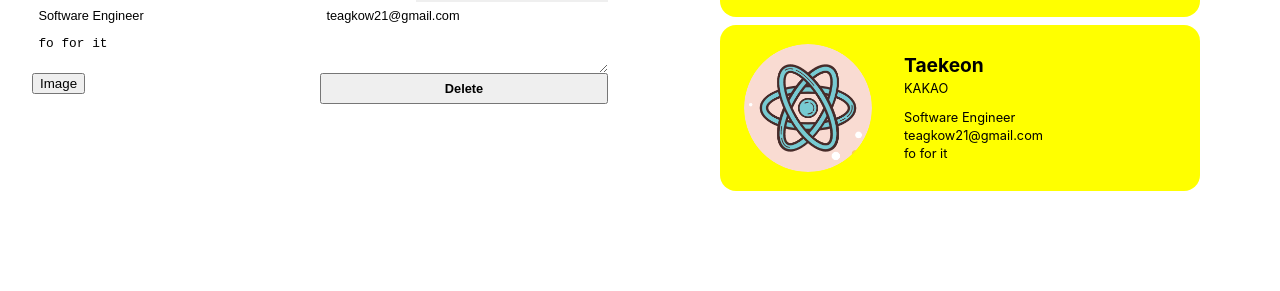
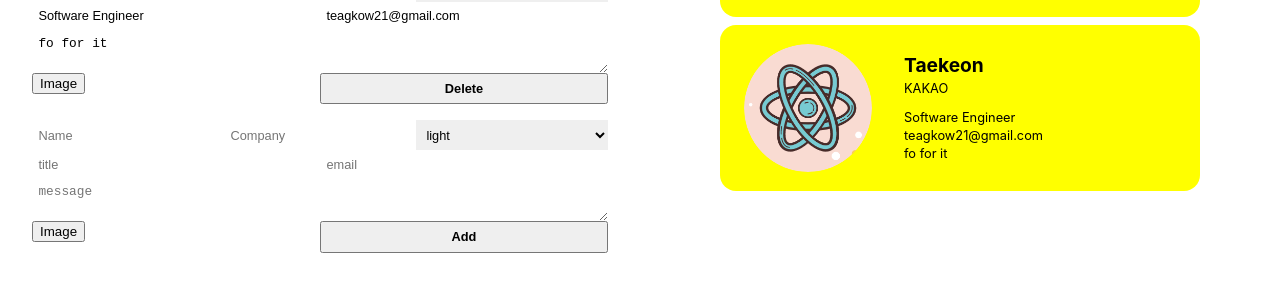
Before and after one commit to createhb21/Business-Card-Maker-App, a React (Create React App) app: page /maker in a window 1280 px wide. Shown: the part 475-766 px from the top of the page. Built offline with nearby package versions, Linux system fonts and the light colour scheme; no server answers; sample sign-in values are in the browser's storage; grey boxes are pictures that could not be loaded.

Commit message:
add CardAddForm component

```diff
--- /dev/null
+++ b/src/components/card_add_form/card_add_form.jsx
@@ -0,0 +1,85 @@
+import React, { useRef } from 'react';
+import styles from './card_add_form.module.css';
+import Button from '../button/button';
+import ImageFileInput from '../image_file_input/image_file_input';
+
+const CardAddForm = ({ onAdd }) => {
+  const formRef = useRef();
+  const nameRef = useRef();
+  const companyRef = useRef();
+  const themeRef = useRef();
+  const titleRef = useRef();
+  const emailRef = useRef();
+  const messageRef = useRef();
+
+  const onSubmit = (e) => {
+    e.preventDefault();
+    const card = {
+      id: Date.now(),
+      name: nameRef.current.value || '',
+      company: companyRef.current.value || '',
+      theme: themeRef.current.value || '',
+      title: titleRef.current.value || '',
+      emaie: emailRef.current.value || '',
+      message: messageRef.current.value || '',
+      fileName: '',
+      fielURL: '',
+    };
+    formRef.current.reset();
+    onAdd(card);
+  };
+  return (
+    <form ref={formRef} className={styles.form}>
+      <input
+        ref={nameRef}
+        className={styles.input}
+        type="text"
+        name="name"
+        placeholder="Name"
+      />
+      <input
+        ref={companyRef}
+        className={styles.input}
+        type="text"
+        name="company"
+        placeholder="Company"
+      />
+      <select
+        ref={themeRef}
+        className={styles.select}
+        name="theme"
+        placeholder="theme"
+      >
+        <option placeholder="light">light</option>
+        <option placeholder="dark">dark</option>
+        <option placeholder="colorful">colorful</option>
+      </select>
+      <input
+        ref={titleRef}
+        className={styles.input}
+        type="text"
+        name="title"
+        placeholder="title"
+      />
+      <input
+        ref={emailRef}
+        className={styles.input}
+        type="text"
+        name="email"
+        placeholder="email"
+      />
+      <textarea
+        ref={messageRef}
+        className={styles.textarea}
+        name="message"
+        placeholder="message"
+      />
+      <div className={styles.fileInput}>
+        <ImageFileInput />
+      </div>
+      <Button name="Add" onClick={onSubmit} />
+    </form>
+  );
+};
+
+export default CardAddForm;
--- /dev/null
+++ b/src/components/card_add_form/card_add_form.module.css
@@ -0,0 +1,45 @@
+@value makerBlack, makerWhite from '../../common/colors.css';
+
+.form {
+  display: flex;
+  width: 100%;
+  flex-wrap: wrap;
+  border-top: 1px solid makerBlack;
+  border-left: 1px solid makerBlack;
+  margin-bottom: 1em;
+}
+
+.input,
+.textarea,
+.select,
+.button,
+.fileInput {
+  font-size: 0.8rem;
+  width: 100%;
+  border: 0;
+  padding: 0.5em;
+  border-bottom: 1px solid makerBlack;
+  border-right: 1px solid makerBlack;
+  background: makerWhite;
+}
+
+.input,
+.select {
+  flex: 1 1 30%;
+}
+
+.fileInput {
+  padding: 0;
+  flex: 1 1 50%;
+}
+
+.input:focus,
+.textarea:focus,
+.select:focus,
+.button:focus {
+  outline: 0;
+}
+
+.textarea {
+  flex-basis: 100%;
+}
--- a/src/components/editor/editor.jsx
+++ b/src/components/editor/editor.jsx
@@ -1,4 +1,5 @@
 import React from 'react';
+import CardAddForm from '../card_add_form/card_add_form';
 import CardEditForm from '../card_edit_form/card_edit_form';
 import styles from './editor.module.css';
 
@@ -8,6 +9,7 @@
     {cards.map((card) => (
       <CardEditForm key={card.id} card={card} />
     ))}
+    <CardAddForm onAdd={addCard} />
   </section>
 );
 
--- a/src/components/maker/maker.jsx
+++ b/src/components/maker/maker.jsx
@@ -54,11 +54,16 @@
       }
     });
   });
+
+  const addCard = (card) => {
+    const updated = [...cards, card];
+    setCards(updated);
+  };
   return (
     <section className={styles.maker}>
       <Header onLogout={onLogout} />
       <div className={styles.container}>
-        <Editor cards={cards} />
+        <Editor cards={cards} addCard={addCard} />
         <Preview cards={cards} />
       </div>
       <Footer />
```
